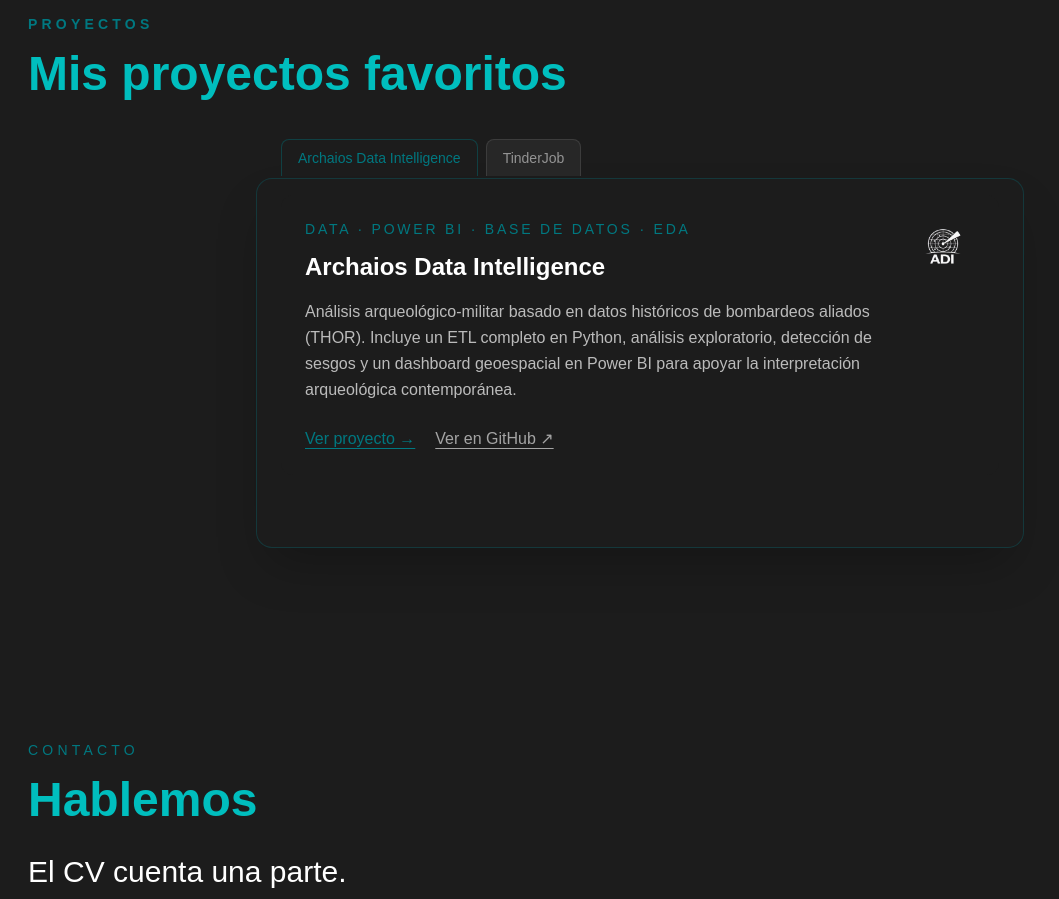
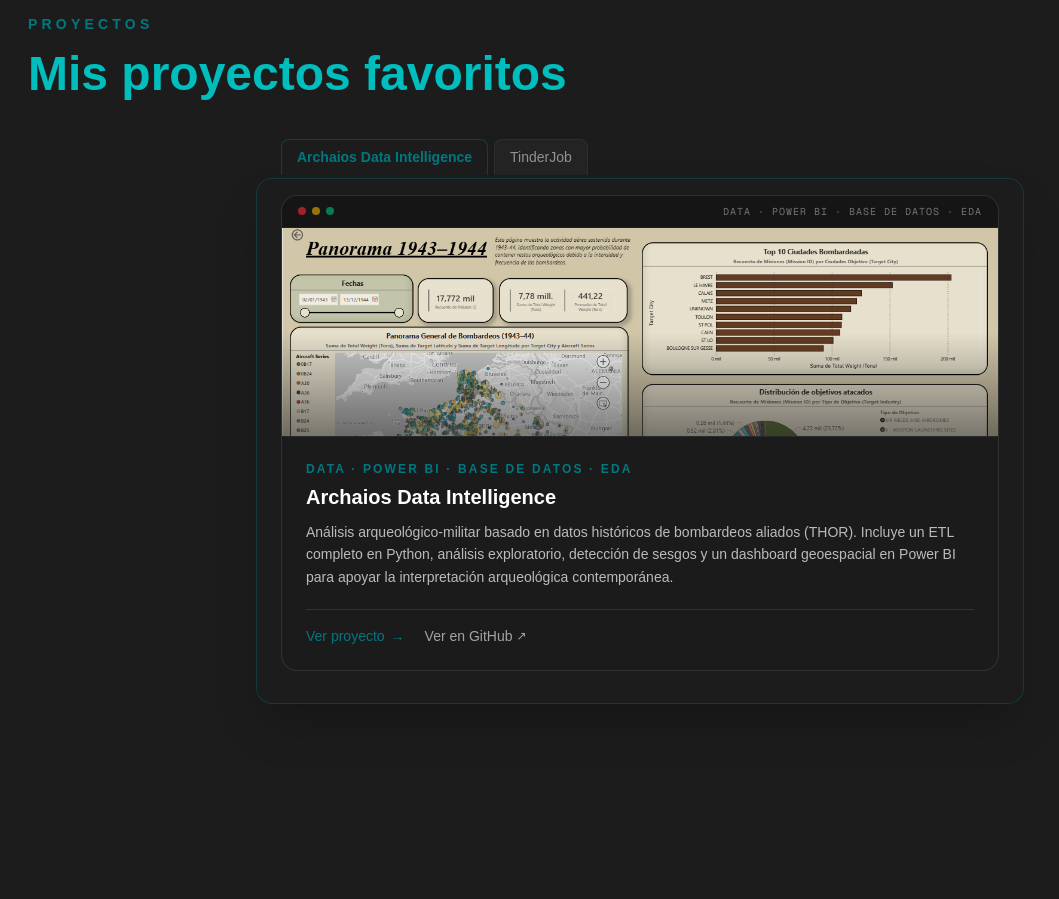
Before and after one commit to HelenDiMo/elena-diaz-beyond-the-resume, a Next.js app: page / in a window 1280 px wide. Shown: the part 4100-4999 px from the top of the page, without its empty margins (0-1059 px from the left). Built offline with nearby package versions, Linux system fonts and the light colour scheme.

Commit message:
feat(projects): rediseñar tarjetas con preview estilo app y transición fluida

```diff
--- a/src/components/projects/ProjectCard.tsx
+++ b/src/components/projects/ProjectCard.tsx
@@ -1,6 +1,5 @@
 "use client";
 
-import { motion } from "framer-motion";
 import Image from "next/image";
 import Link from "next/link";
 import type { Project } from "@/types/project";
@@ -11,50 +10,62 @@ type ProjectCardProps = {
 
 export default function ProjectCard({ project }: ProjectCardProps) {
   return (
-    <motion.article
-      initial={{ opacity: 0, y: 40, rotate: -2 }}
-      animate={{ opacity: 1, y: 0, rotate: 0 }}
-      exit={{ opacity: 0, y: 40, rotate: 2 }}
-      transition={{
-        duration: 0.5,
-        ease: "easeOut",
-      }}
-      className="relative mx-auto w-full max-w-3xl overflow-hidden rounded-xl bg-graphite/40"
-    >
-      {/* Imagen / logo */}
-      {project.image && (
-        <div className="absolute right-3 top-3 flex h-16 w-16 items-center justify-center sm:right-4 sm:top-4 sm:h-20 sm:w-20">
-          <Image
-            src={project.image}
-            alt={`Imagen representativa de ${project.title}`}
-            width={100}
-            height={100}
-            className="h-full w-full object-contain"
-          />
+    <article className="group relative flex flex-col overflow-hidden rounded-2xl border border-white/10 bg-graphite/40 backdrop-blur-md transition-all duration-300 hover:border-teal/30 hover:shadow-2xl hover:shadow-teal/5">
+      {/* 1. Marco / Preview del Dashboard */}
+      <div className="relative w-full border-b border-white/10 bg-black/40">
+        {/* Barra superior tipo ventana */}
+        <div className="flex items-center justify-between px-4 py-2 border-b border-white/5 bg-white/2">
+          <div className="flex items-center gap-1.5">
+            <span className="h-2 w-2 rounded-full bg-red-500/60" />
+            <span className="h-2 w-2 rounded-full bg-yellow-500/60" />
+            <span className="h-2 w-2 rounded-full bg-emerald-500/60" />
+          </div>
+          <span className="text-[10px] font-mono tracking-widest text-white/40 uppercase">
+            {project.category}
+          </span>
         </div>
-      )}
 
-      {/* Contenido */}
-      <div className="p-5 pr-24 sm:p-6 sm:pr-28">
-        <p className="text-sm font-medium uppercase tracking-[0.2em] text-teal">
+        {/* Contenedor compacto con zoom */}
+        <div className="relative h-44 w-full cursor-zoom-in overflow-hidden bg-black/30 sm:h-52">
+          {project.image ? (
+            <Image
+              src={project.image}
+              alt={`Vista previa de ${project.title}`}
+              fill
+              sizes="(max-width: 768px) 100vw, 50vw"
+              className="object-cover object-top transition-transform duration-700 ease-out group-hover:scale-115"
+            />
+          ) : (
+            <div className="flex h-full w-full items-center justify-center text-xs text-white/30">
+              Preview no disponible
+            </div>
+          )}
+
+          <div className="absolute inset-0 bg-linear-to-t from-graphite/90 via-transparent to-transparent pointer-events-none opacity-60" />
+        </div>
+      </div>
+
+      {/* 2. Cuerpo y Metadatos */}
+      <div className="flex flex-1 flex-col p-5 sm:p-6">
+        <p className="text-xs font-semibold uppercase tracking-[0.18em] text-teal">
           {project.category}
         </p>
 
-        <h3 className="mt-3 text-xl font-bold text-white sm:text-2xl">
+        <h3 className="mt-1.5 text-lg font-bold text-white transition-colors duration-200 group-hover:text-teal sm:text-xl">
           {project.title}
         </h3>
 
-        <p className="mt-4 leading-relaxed text-white/70">
+        <p className="mt-2.5 flex-1 text-sm leading-relaxed text-white/70 line-clamp-3">
           {project.description}
         </p>
 
-        {/* Enlaces */}
-        <div className="mt-6 flex flex-wrap gap-x-5 gap-y-3">
+        <div className="mt-5 flex flex-wrap items-center gap-x-5 gap-y-2 border-t border-white/10 pt-4 text-sm">
           <Link
             href={`/projects/${project.slug}`}
-            className="font-medium text-teal underline underline-offset-4 transition-colors hover:text-oceanic"
+            className="inline-flex items-center gap-1.5 font-medium text-teal transition-colors hover:text-oceanic"
           >
-            Ver proyecto →
+            Ver proyecto
+            <span className="transition-transform duration-200 group-hover:translate-x-1">→</span>
           </Link>
 
           {project.github && (
@@ -62,9 +73,10 @@ export default function ProjectCard({ project }: ProjectCardProps) {
               href={project.github}
               target="_blank"
               rel="noopener noreferrer"
-              className="font-medium text-white/60 underline underline-offset-4 transition-colors hover:text-white"
+              className="inline-flex items-center gap-1 font-medium text-white/60 transition-colors hover:text-white"
             >
-              Ver en GitHub ↗
+              Ver en GitHub
+              <span className="text-xs transition-transform duration-200 group-hover:-translate-y-0.5 group-hover:translate-x-0.5">↗</span>
             </a>
           )}
 
@@ -73,13 +85,14 @@ export default function ProjectCard({ project }: ProjectCardProps) {
               href={project.demoUrl}
               target="_blank"
               rel="noopener noreferrer"
-              className="font-medium text-white/60 underline underline-offset-4 transition-colors hover:text-white"
+              className="inline-flex items-center gap-1 font-medium text-white/60 transition-colors hover:text-white"
             >
-              Ver aplicación ↗
+              Ver aplicación
+              <span className="text-xs transition-transform duration-200 group-hover:-translate-y-0.5 group-hover:translate-x-0.5">↗</span>
             </a>
           )}
         </div>
       </div>
-    </motion.article>
+    </article>
   );
 }
--- a/src/components/projects/ProjectFolder.tsx
+++ b/src/components/projects/ProjectFolder.tsx
@@ -17,7 +17,6 @@ export default function ProjectFolder({ projects }: ProjectFolderProps) {
     setSelectedProject(project);
 
     const tab = document.getElementById(`project-tab-${project.slug}`);
-
     tab?.scrollIntoView({
       behavior: "smooth",
       inline: "center",
@@ -37,7 +36,7 @@ export default function ProjectFolder({ projects }: ProjectFolderProps) {
           {/* PESTAÑAS */}
           <div
             ref={tabsRef}
-            className="hide-scrollbar absolute -top-10 left-0 right-0 flex items-end gap-2 overflow-x-auto px-4 sm:left-6 sm:right-auto sm:px-0"
+            className="hide-scrollbar absolute -top-10 left-0 right-0 flex items-end gap-1.5 overflow-x-auto px-4 sm:left-6 sm:right-auto sm:px-0"
           >
             {projects.map((project) => {
               const isSelected = selectedProject.slug === project.slug;
@@ -48,42 +47,47 @@ export default function ProjectFolder({ projects }: ProjectFolderProps) {
                   id={`project-tab-${project.slug}`}
                   type="button"
                   onClick={() => handleSelect(project)}
-                  aria-pressed={isSelected}
-                  className={`relative shrink-0 rounded-t-lg border border-b-0 px-3 py-2 text-sm font-medium whitespace-nowrap transition-all sm:px-4 ${
-                    isSelected
-                      ? "z-20 border-teal/40 bg-graphite text-teal"
-                      : "z-10 border-white/10 bg-white/5 text-white/50 hover:text-white"
-                  }`}
+                  className="relative shrink-0 rounded-t-lg px-3.5 py-2 text-sm font-medium whitespace-nowrap transition-colors sm:px-4"
                 >
-                  {project.title}
+                  {isSelected ? (
+                    <motion.div
+                      layoutId="activeFolderTab"
+                      className="absolute inset-0 z-10 rounded-t-lg border border-b-0 border-teal/40 bg-graphite"
+                      transition={{
+                        type: "spring",
+                        stiffness: 260,
+                        damping: 28,
+                      }}
+                    />
+                  ) : (
+                    <div className="absolute inset-0 z-0 rounded-t-lg border border-b-0 border-white/5 bg-white/[0.03]" />
+                  )}
+
+                  <span
+                    className={`relative z-20 transition-colors duration-200 ${
+                      isSelected
+                        ? "font-semibold text-teal"
+                        : "text-white/50 hover:text-white"
+                    }`}
+                  >
+                    {project.title}
+                  </span>
                 </button>
               );
             })}
           </div>
 
-          {/* CONTENIDO */}
-          <div className="relative min-h-80">
+          {/* CONTENIDO CON DISOLUCIÓN PURA (SIN DESPLAZAMIENTO VERTICAL) */}
+          <div className="relative min-h-[440px]">
             <AnimatePresence mode="wait">
               <motion.div
                 key={selectedProject.slug}
-                initial={{
-                  opacity: 0,
-                  y: 50,
-                  rotate: -2,
-                }}
-                animate={{
-                  opacity: 1,
-                  y: 0,
-                  rotate: 0,
-                }}
-                exit={{
-                  opacity: 0,
-                  y: 30,
-                  rotate: 2,
-                }}
+                initial={{ opacity: 0 }}
+                animate={{ opacity: 1 }}
+                exit={{ opacity: 0 }}
                 transition={{
-                  duration: 0.45,
-                  ease: "easeOut",
+                  duration: 0.5,
+                  ease: "easeInOut",
                 }}
               >
                 <ProjectCard project={selectedProject} />
--- a/src/data/projects/archaios.ts
+++ b/src/data/projects/archaios.ts
@@ -152,5 +152,5 @@ export const archaios: Project = {
   ],
 
   github: "https://github.com/HelenDiMo/archaios-data-Intelligence.git",
-  image: "/projects/archaios/adi_logo.png",
+  image: "/projects/archaios/archaios-card.png",
 };
```
Also changed, not shown: public/projects/archaios/archaios-card.png (added).
